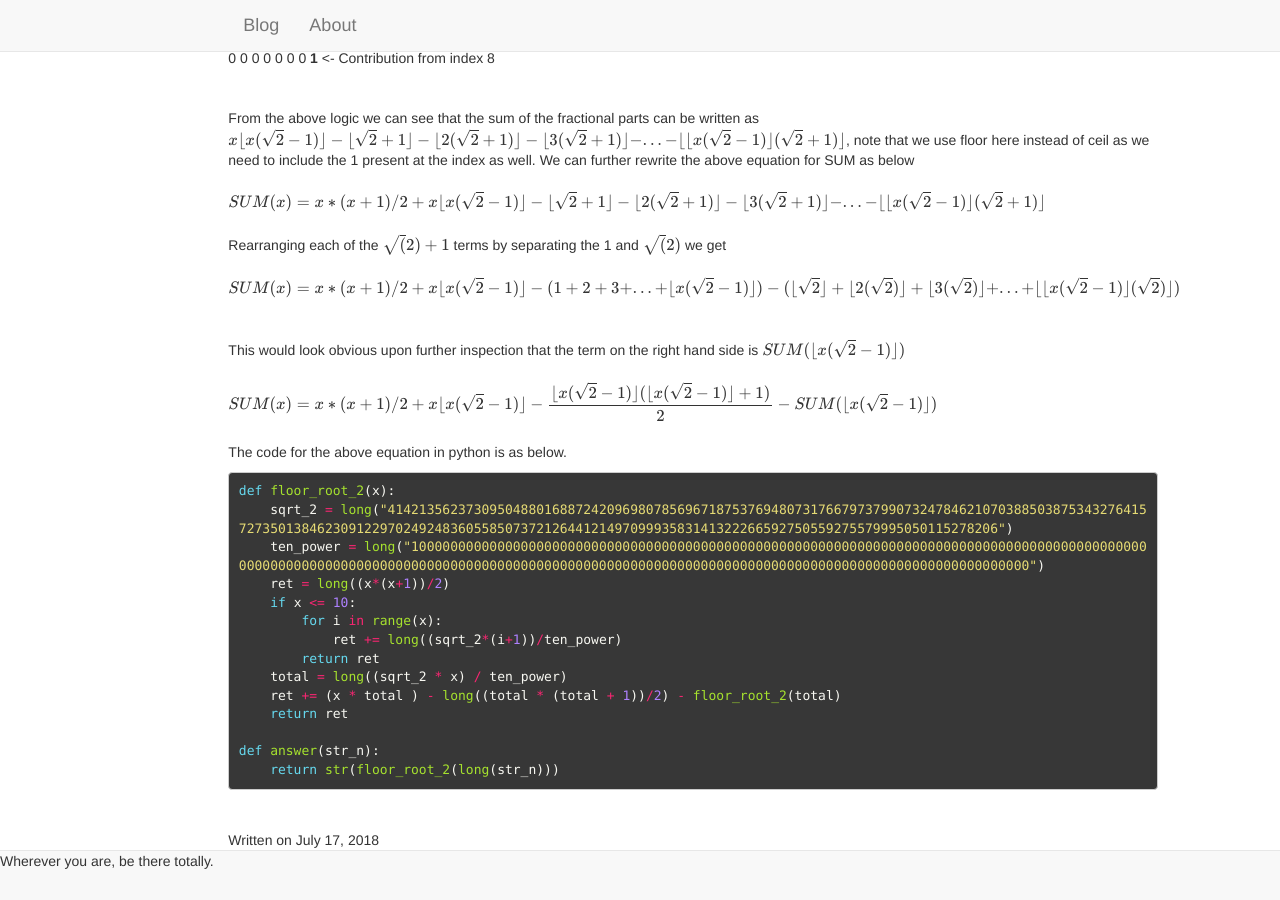
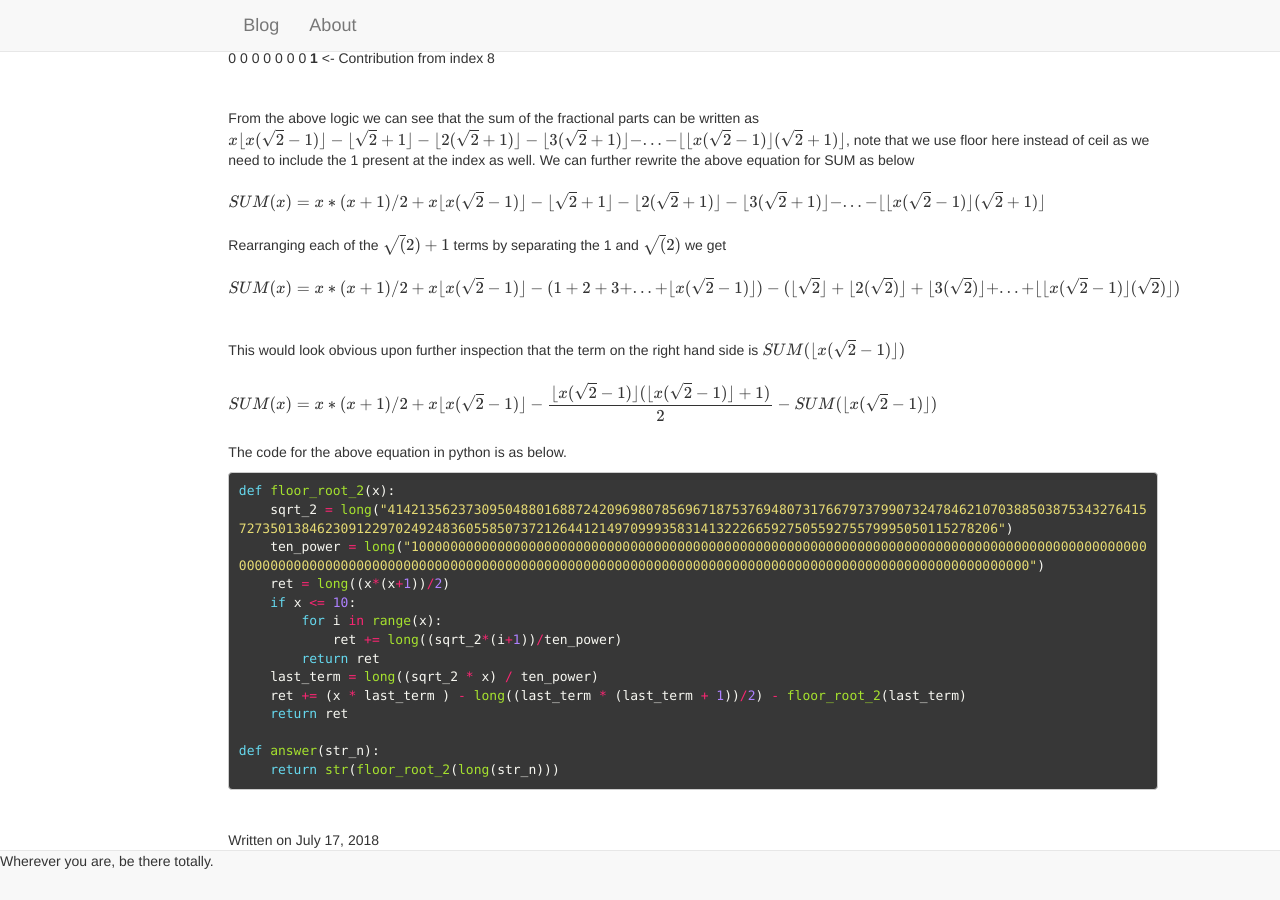
Before and after one commit to surajshetiya/surajshetiya.github.io, a Jekyll site: the page built from _posts/2018-07-17-Google-foobar.md, in a window 1280 px wide and 900 px high, scrolled down 19853 px. Built offline with Jekyll 4.4.1, drawn with Linux system fonts in a browser that asks for light colours; formulas are drawn with MathJax 3.

```diff
--- a/_posts/2018-07-17-Google-foobar.md
+++ b/_posts/2018-07-17-Google-foobar.md
@@ -905,8 +905,8 @@
         for i in range(x):
             ret += long((sqrt_2*(i+1))/ten_power)
         return ret
-    total = long((sqrt_2 * x) / ten_power)
-    ret += (x * total ) - long((total * (total + 1))/2) - floor_root_2(total)
+    last_term = long((sqrt_2 * x) / ten_power)
+    ret += (x * last_term ) - long((last_term * (last_term + 1))/2) - floor_root_2(last_term)
     return ret
 
 def answer(str_n):
```
